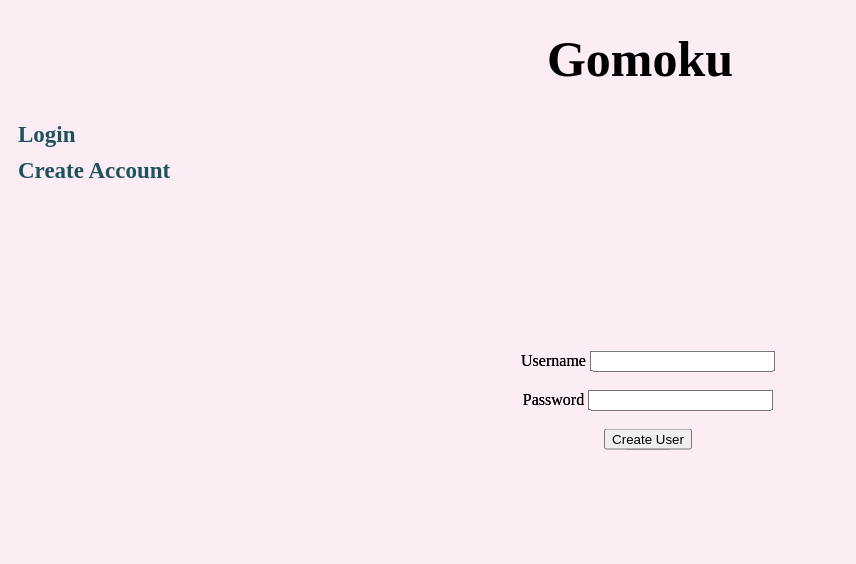
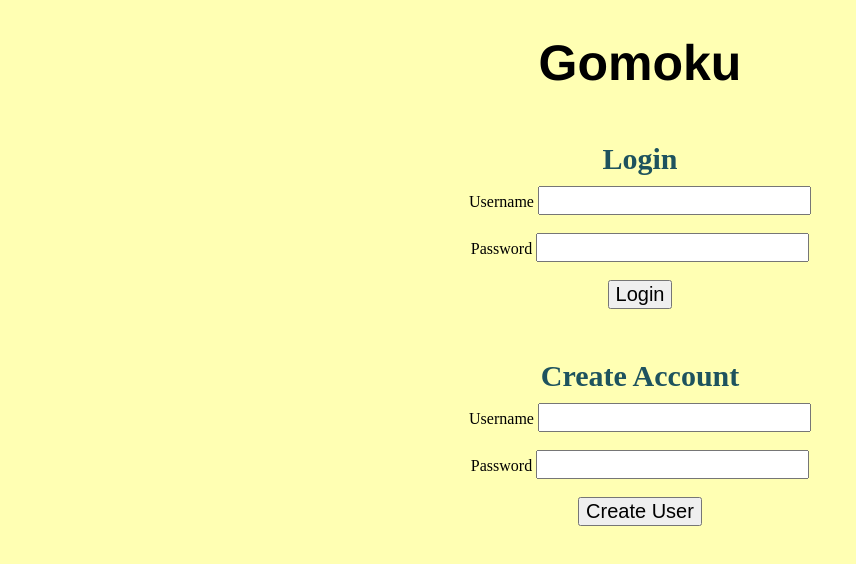
Before and after one commit to lovesong196/csc337_su21_final_project, a plain HTML site: page public_html/index.html in a window 1280 px wide. Shown: the whole page, without its empty margins (0-856 px from the left). Drawn offline with nearby package versions, Linux system fonts and the light colour scheme.

Commit message:
Update style.css

```diff
--- a/public_html/css/style.css
+++ b/public_html/css/style.css
@@ -1,33 +1,34 @@
 body{
-	background:RGB(252, 237,  245);
-
+	background: rgb(255, 255, 179);
+}
+h1{
+	text-align: center;
+	font-family: helvetica;
+	font-size:50px
+}
+h3{
+	text-align: center;
+	/* position:absolute; */
+	padding:0px;
+	margin:50px 0px 10px 0px;
+	color:RGB(30, 83, 94);
+	font-size:30px;
 }
 
-h3{
-	padding:0px;
-	margin:10px;
-	color:RGB(30, 83, 94);
-	font-size:23px;
-}
-h1{
-	text-align:center;
-	font-size:50px;
-	padding:0px;
-	margin-top:30px;
-}
-label{
-	font-size:16px;
-	color:black;
-}
 
 div{
 	margin:0;
-	position:absolute;
+	/* position:absolute; */
 	top:50%;
-	-ms-transform:translateY(-50%);
-	transform:translateY(-50%);
+	/* -ms-transform:translateY(-50%);
+	transform:translateY(-50%); */
 	text-align:center;
 	width:100%;
+	/* font-size:20px; */
+
+}
+input{
+	font-size:20px;
 }
 #errMsg{
 	font-family:arial;
```
